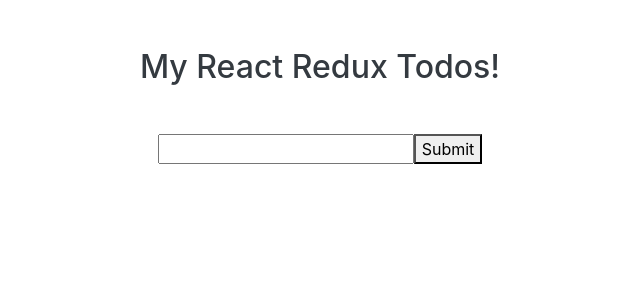
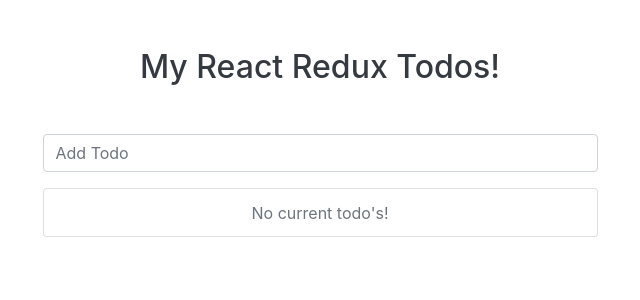
Before and after one commit to nissacG/react-redux-todos, a React (Create React App) app: page / in a window 1280 px wide. Shown: the top 300 px of the page, without its empty margins (320-960 px from the left). Built offline with nearby package versions, Linux system fonts and the light colour scheme.

Commit message:
delete todo functionality working and validation on form

```diff
--- a/src/components/TodoList.js
+++ b/src/components/TodoList.js
@@ -14,13 +14,22 @@
 
   handleSubmit = (e) => {
     e.preventDefault()
-    let newTodos = [...this.state.todos]
-    newTodos.push(this.state.todo)
-    this.setState({
-      todos: newTodos
-    })
-    var form = document.getElementById('form')
-    form.reset()
+    if (!this.state.todo) {
+      alert('You must enter a some text first!')
+    } else {
+      let newTodos = [...this.state.todos]
+      let newTodo = {content: this.state.todo, id: this.state.id}
+      let newId = this.state.id
+      newId++
+      newTodos.push(newTodo)
+      this.setState({
+        todos: newTodos,
+        id: newId,
+        todo: ''
+      })
+      var form = document.getElementById('form')
+      form.reset()
+    }
   }
 
   handlechange = (e) => {
@@ -29,15 +38,23 @@
     })
   }
 
+  handleDelete = (id) =>{
+    let newTodos = this.state.todos.filter(item => item.id !== id)
+    this.setState({
+      todos: newTodos
+    })
+  }
+
   render() {
-    let todolist = this.state.todos.map( (task, index) => <Todo task={task} key={index} /> )
+    let todolist = this.state.todos[0]
+    ? this.state.todos.map( task => <Todo task={task.content} key={task.id} id={task.id} delete={this.handleDelete}/> )
+    : <Todo task={`No current todo's!`} />
     return (
       <div>
-        <form id='form' onSubmit={this.handleSubmit}>
-          <input type="text" onChange={this.handlechange}/>
-          <button type="submit" >Submit</button>
+        <form id='form' className='text-center mx-auto col-md-6 p-0' onSubmit={this.handleSubmit}>
+          <input type='text' className='form-control' onChange={this.handlechange} placeholder='Add Todo'/>
         </form>
-        <ul>
+        <ul className='col-md-6 mt-3 mx-auto text-secondary p-0'>
           { todolist }
         </ul>
       </div>
```
